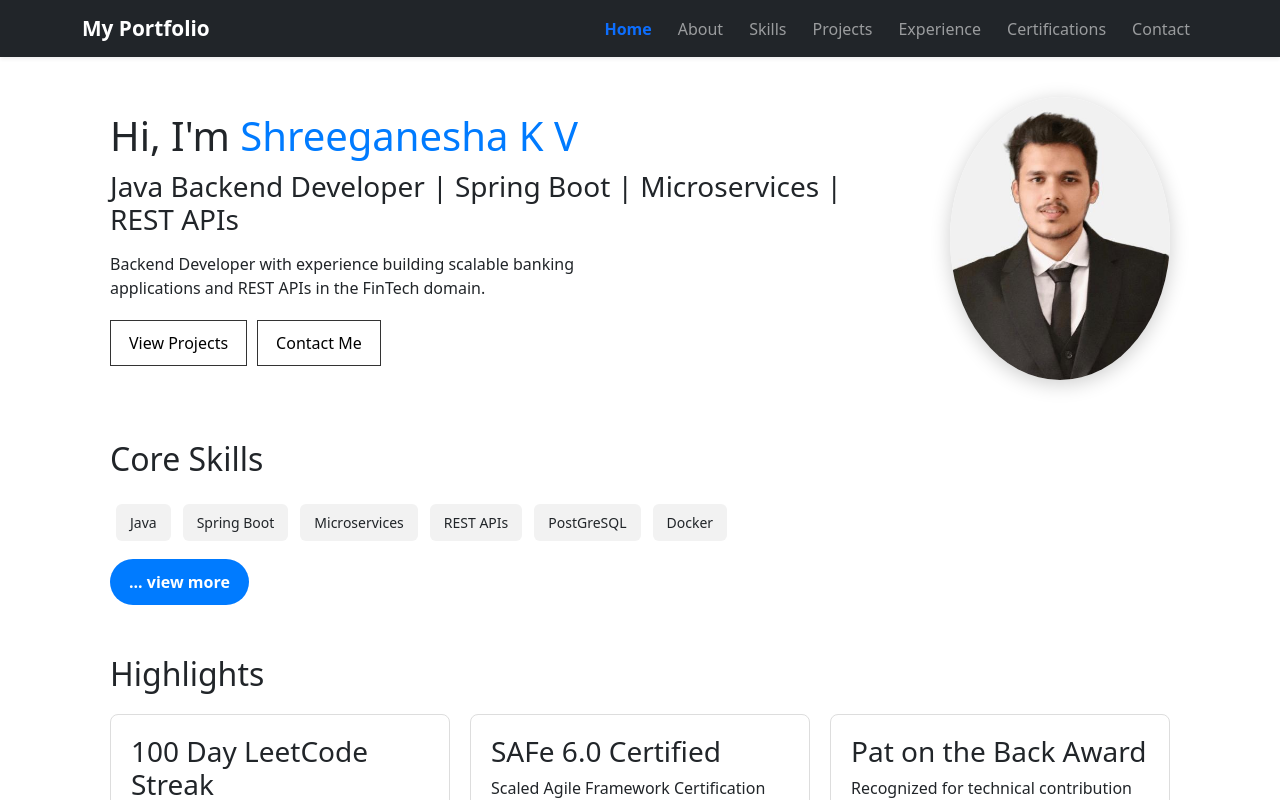
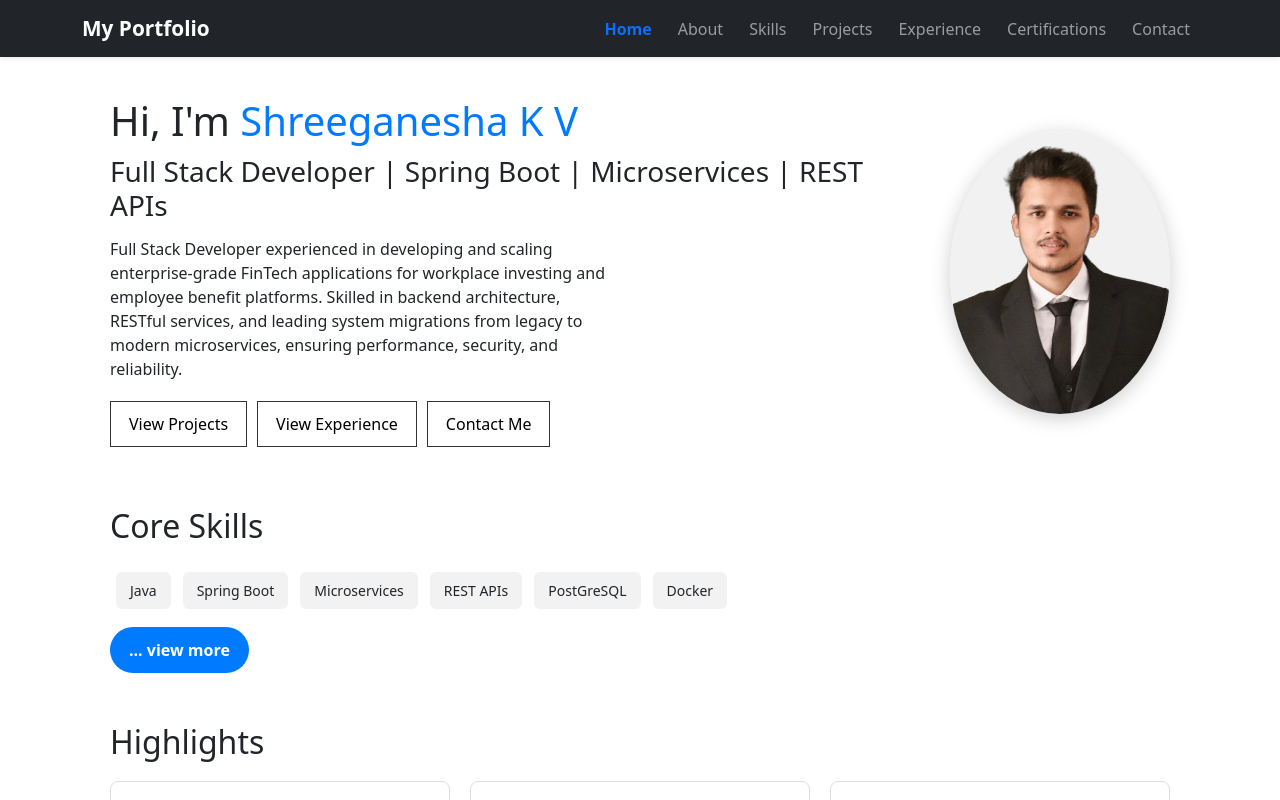
Before and after one commit to shreeganesha-k-v/profile-dashboard, an Angular app: page / in a window 1280 px wide. Shown: the top 800 px of the page. Built offline with nearby package versions, Linux system fonts and the light colour scheme.

Commit message:
Fix : Minor tweaks in components

```diff
--- a/src/app/components/about/profile.ts
+++ b/src/app/components/about/profile.ts
@@ -2,7 +2,7 @@ export class Profile {
 
   name: string = "Shreeganesha K V";
 
-  role: string = "Full Stack Software Engineer";
+  role: string = "Full Stack Developer";
 
   currentCompany: string =
     "Fidelity Investments (via NTT DATA) – Workplace Investing Division";
@@ -26,6 +26,7 @@ export class Profile {
     "Java & Spring Boot Microservices",
     "Angular & React Frontend",
     "REST API Design",
+    "Azure Cloud Services and DevOps",
     "System Architecture",
     "Performance Optimization",
     "Agile Enterprise Development",
--- a/src/app/components/experience/experience.ts
+++ b/src/app/components/experience/experience.ts
@@ -31,7 +31,7 @@ export class ExperienceComponent {
       company: 'Fidelity Investments (via NTT DATA)',
       location: 'Bengaluru, India',
       project: 'Workplace Investing , Fidelity Healthcare and Benefits (FHB) division',
-      logoUrl: '/assets/fidelity-logo.png',
+      logoUrl: 'assets/fidelity-logo.png',
       roles: [
         {
           title: 'Full Stack Developer',
@@ -67,7 +67,7 @@ export class ExperienceComponent {
     {
       company: 'Tietoevry',
       location: 'Bengaluru, India',
-      logoUrl: '/assets/tietoevry-logo.png',
+      logoUrl: 'assets/tietoevry-logo.png',
       roles: [
         {
           title: 'Software Engineer',
--- a/src/app/components/home/home.html
+++ b/src/app/components/home/home.html
@@ -22,6 +22,10 @@
 
         <button routerLink="/projects">
           View Projects
+        </button>
+
+        <button routerLink="/experience">
+          View Experience
         </button>
 
         <button routerLink="/contact">
--- a/src/app/components/home/home.ts
+++ b/src/app/components/home/home.ts
@@ -11,12 +11,12 @@ import { RouterLink } from '@angular/router';
 export class HomeComponent {
   name: string = "Shreeganesha K V";
 
-  role: string = "Java Backend Developer";
+  role: string = "Full Stack Developer";
 
   tagline: string = "Spring Boot | Microservices | REST APIs";
 
   description: string =
-    "Backend Developer with experience building scalable banking applications and REST APIs in the FinTech domain.";
+    "Full Stack Developer experienced in developing and scaling enterprise-grade FinTech applications for workplace investing and employee benefit platforms. Skilled in backend architecture, RESTful services, and leading system migrations from legacy to modern microservices, ensuring performance, security, and reliability.";
 
   profileImage: string = "assets/profile.jpeg";
 
```
